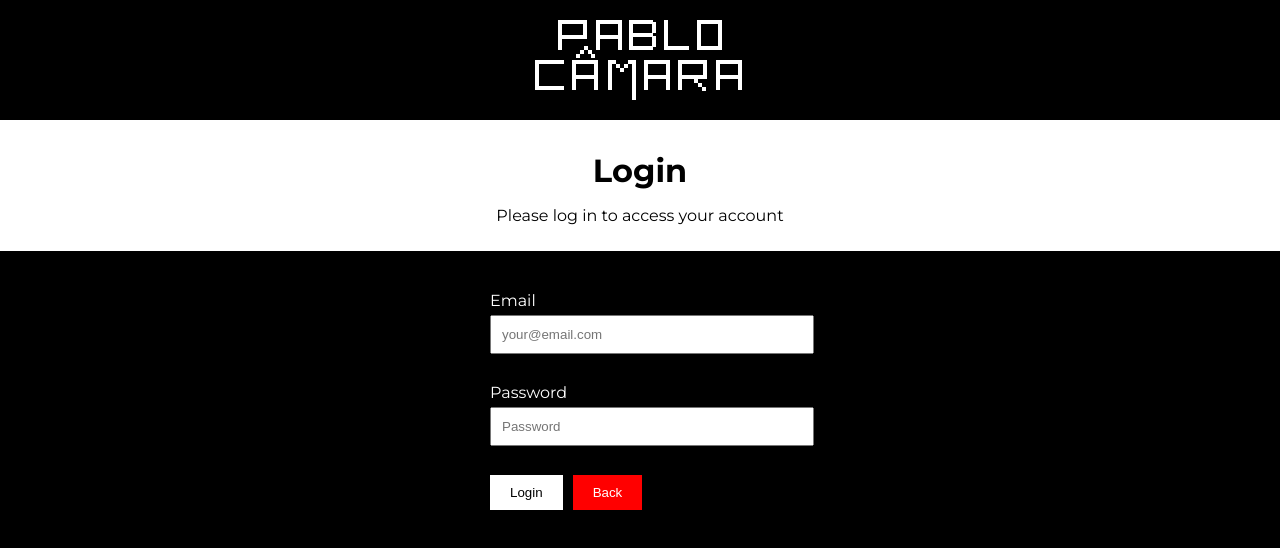
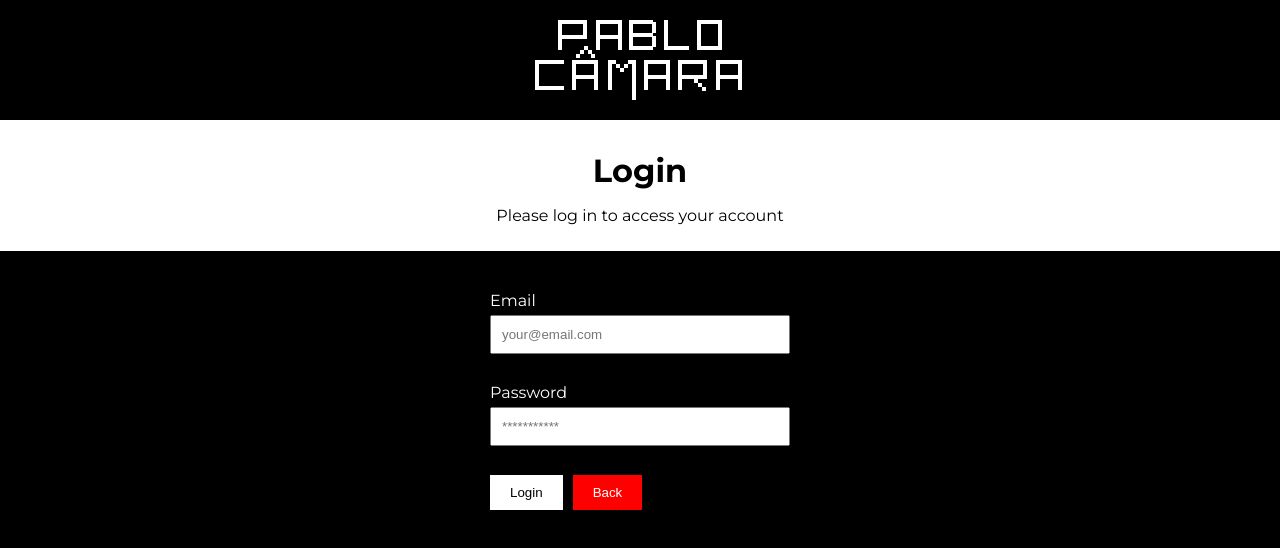
Before and after one commit to Pablo-Camara/main-website-with-vue-js, a Vue app: page /login in a window 1280 px wide. Shown: the top 548 px of the page. Built offline with nearby package versions, Linux system fonts and the light colour scheme.

Commit message:
baseINput

```diff
--- /dev/null
+++ b/src/components/BaseComponents/BaseInput.vue
@@ -0,0 +1,19 @@
+<script setup>
+import { defineProps } from 'vue';
+const props = defineProps(['label', 'id', 'type', 'placeholder']);
+</script>
+
+<template>
+    <label :for="id">{{ label }}</label><br/>
+    <input :id="id" :type="type" :placeholder="placeholder" />
+</template>
+
+<style scoped>
+    input {
+       width: 100%;
+       padding: 10px;
+       margin-top: 5px;
+       margin-bottom: 10px;
+       box-sizing: border-box;
+   }
+</style>
--- a/src/views/LoginPage.vue
+++ b/src/views/LoginPage.vue
@@ -1,7 +1,9 @@
 <script setup>
+import { useRouter } from 'vue-router';
+import BaseInput from '@/components/BaseComponents/BaseInput.vue';
 import BaseButton from '@/components/BaseComponents/BaseButton.vue';
 import HeaderBox from '@/components/HeaderBox.vue';
-import { useRouter } from 'vue-router';
+
 
 const router = useRouter();
 const goHome = () => {
@@ -13,11 +15,9 @@ const goHome = () => {
     <HeaderBox title="Login" subtitle="Please log in to access your account" />
 
     <div class="login-form">
-        <label for="email">Email</label><br/>
-        <input id="email" type="text" placeholder="your@email.com" />
+        <BaseInput label="Email" id="email" type="email" placeholder="your@email.com" />
         <br/><br/>
-        <label for="password">Password</label><br/>
-        <input id="password" type="password" placeholder="Password" />
+        <BaseInput label="Password" id="password" type="password" placeholder="***********"/>
         <br/><br/>
         <BaseButton variant="mr-10">Login</BaseButton>
         <BaseButton variant="red-alert" @click="goHome">Back</BaseButton>
@@ -32,13 +32,6 @@ const goHome = () => {
         color: #ffffff;
     }
 
-   input {
-       width: 100%;
-       padding: 10px;
-       margin-top: 5px;
-       margin-bottom: 10px;
-   }
-
     .mr-10 {
         margin-right: 10px;
     }
```
Lines whose indentation alone changed are shown as unchanged.
